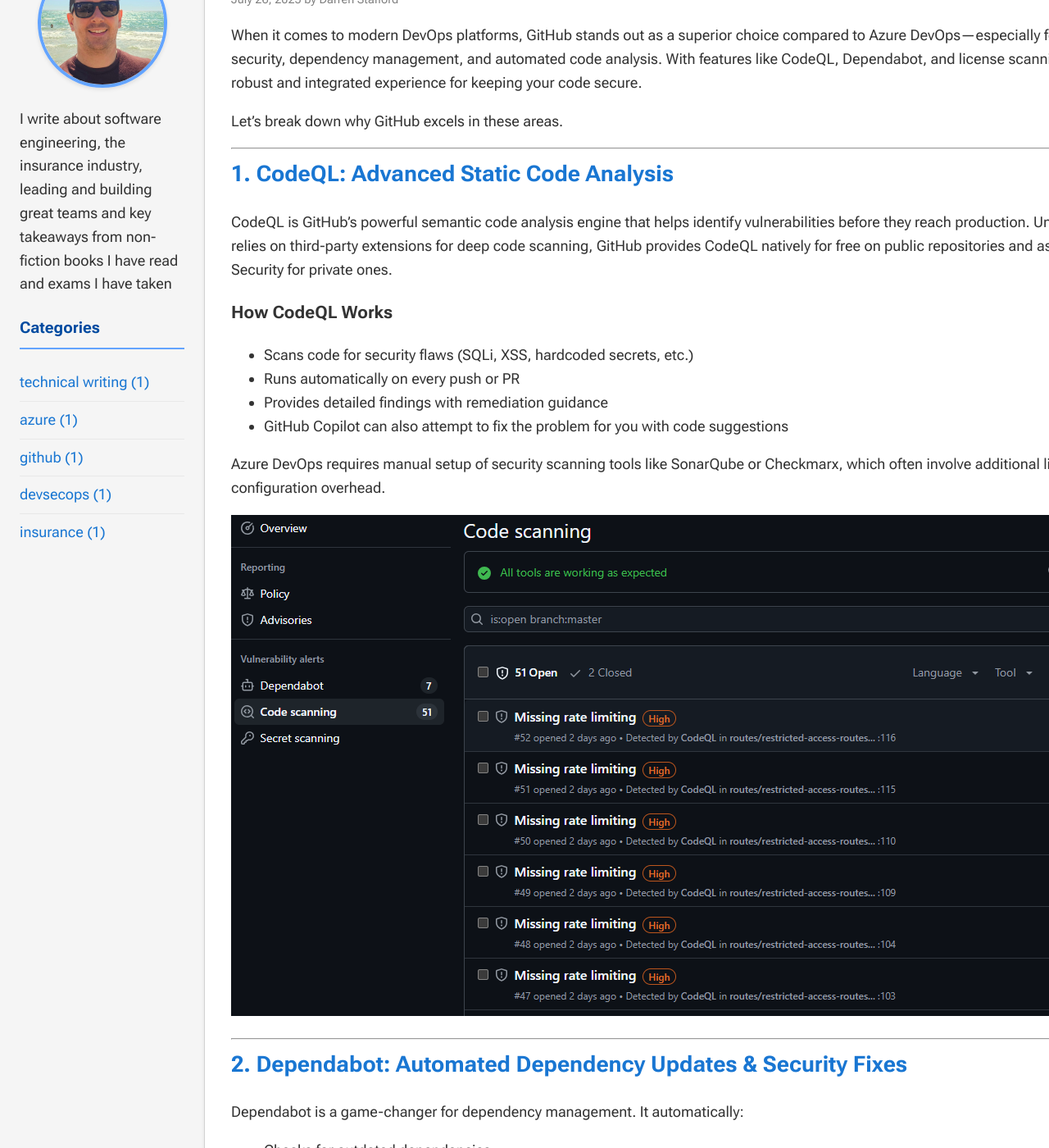
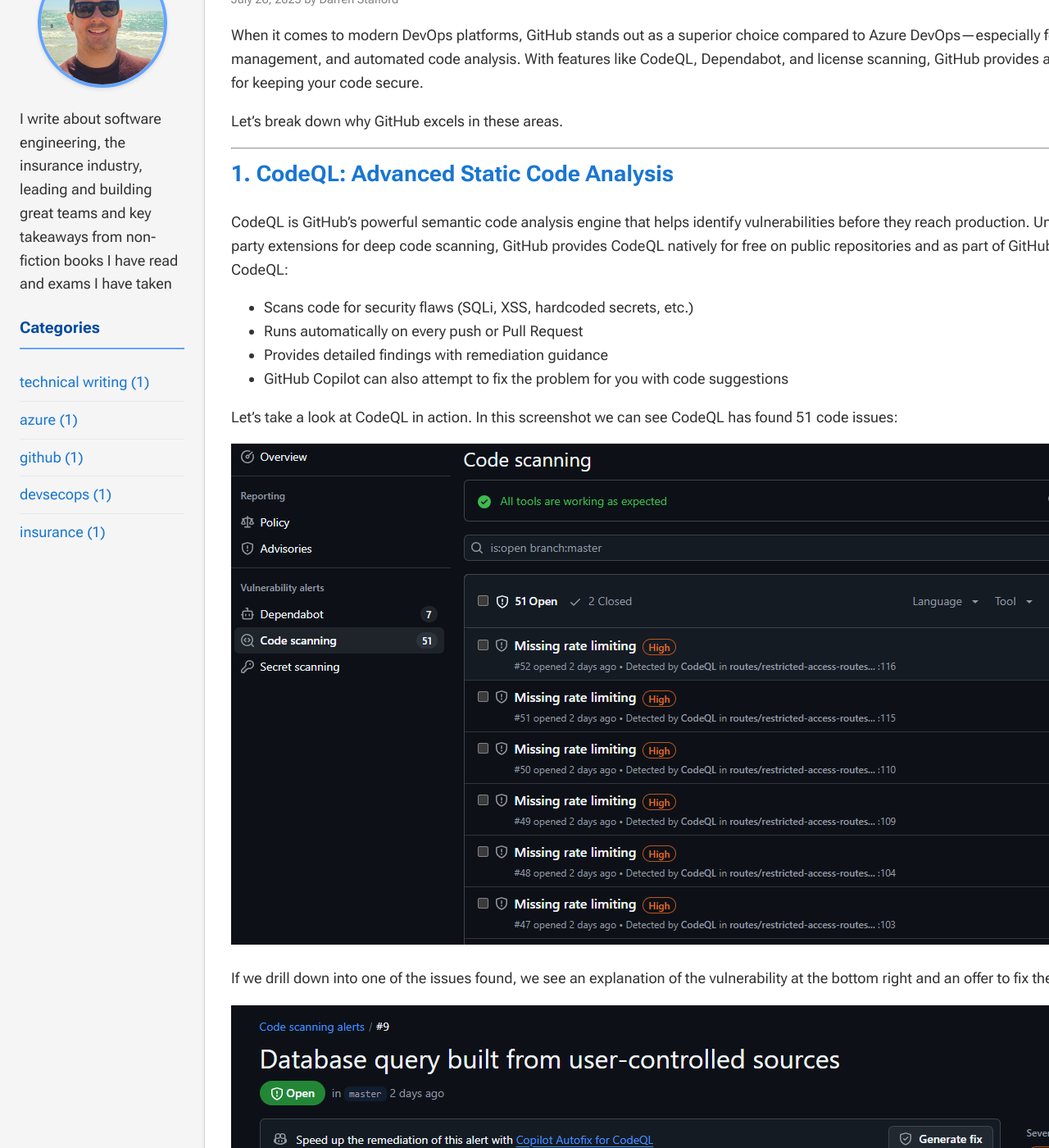
Before and after one commit to dazstaffs/blog, a Jekyll site: the page built from _posts/2025-07-26-GitHubFuture.md, in a window 1280 px wide and 1400 px high, scrolled down 231 px. Shown: the whole window at 82% size. Built offline with Jekyll 4.4.1, drawn with Linux system fonts in a browser that asks for light colours; some of the changed text lies outside the part shown.

Commit message:
added screenshot to post

```diff
--- a/_posts/2025-07-26-GitHubFuture.md
+++ b/_posts/2025-07-26-GitHubFuture.md
@@ -13,18 +13,24 @@ Let’s break down why GitHub excels in these areas.
 
 ## 1. **CodeQL: Advanced Static Code Analysis**
 
-CodeQL is GitHub’s powerful semantic code analysis engine that helps identify vulnerabilities before they reach production. Unlike Azure DevOps, which relies on third-party extensions for deep code scanning, GitHub provides CodeQL natively for free on public repositories and as part of GitHub Advanced Security for private ones.
-
-### **How CodeQL Works**
+CodeQL is GitHub’s powerful semantic code analysis engine that helps identify vulnerabilities before they reach production. Unlike Azure DevOps, which relies on third-party extensions for deep code scanning, GitHub provides CodeQL natively for free on public repositories and as part of GitHub Advanced Security for private ones. CodeQL:
 
 - Scans code for security flaws (SQLi, XSS, hardcoded secrets, etc.)
-- Runs automatically on every push or PR
+- Runs automatically on every push or Pull Request
 - Provides detailed findings with remediation guidance
 - GitHub Copilot can also attempt to fix the problem for you with code suggestions
 
-Azure DevOps requires manual setup of security scanning tools like SonarQube or Checkmarx, which often involve additional licensing costs and configuration overhead.
+Let's take a look at CodeQL in action. In this screenshot we can see CodeQL has found 51 code issues:
 
-![Image]({{ site.baseurl }}/assets/images/codeproblems.png)
+![Image]({{ site.baseurl }}/assets/images/CodeQL1.png)
+
+If we drill down into one of the issues found, we see an explanation of the vulnerability at the bottom right and an offer to fix the problem for us, using co-pilot's AI:
+
+![Image]({{ site.baseurl }}/assets/images/CodeQL2.png)
+
+Clicking generate fix, co-pilot has generated a fix for us and we just need to commit it:
+
+![Image]({{ site.baseurl }}/assets/images/CodeQL3.png)
 
 ---
 
@@ -36,29 +42,35 @@ Dependabot is a game-changer for dependency management. It automatically:
 - Opens pull requests to update them
 - Alerts you about known vulnerabilities
 
-Azure DevOps lacks a built-in equivalent—you’d need external tools like WhiteSource or Renovate, which require additional setup and licensing.
+Let's see some of the dependency vulnerabilities that it has found. Here it is pointing out problems with Moongoose being out of date:
+
+![Image]({{ site.baseurl }}/assets/images/Dependabot1.png)
+
+Let's dive deeper and take a look at the problem:
+
+![Image]({{ site.baseurl }}/assets/images/CodeQL2.png)
 
 ---
 
-## 3. **License Scanning: Avoid Risky Dependencies**
+## 3. **Secret Scanning**
 
-GitHub automatically scans dependencies for license compliance issues, warning you if a package has restrictive (e.g., GPL) or non-compliant licenses.
+GitHub automatically scans your code for secrets such as usernames and password, APIs keys, etc, that should be stored in a more secure place. Luckily for me, no secretss have been found:
 
-Azure DevOps doesn’t offer native license scanning—you’d need third-party solutions, adding complexity.
+![Image]({{ site.baseurl }}/assets/images/SecretScanning1.png)
 
 ---
 
 ## Final Thoughts
 
-GitHub’s Security-First Approach Wins
+Here is a comparision between GitHub and Azure DevOps:
 
 | Feature                  | GitHub (Native)               | Azure DevOps (Requires Extensions) |
 | ------------------------ | ----------------------------- | ---------------------------------- |
 | **Static Code Analysis** | ✅ CodeQL (built-in)          | ❌ Needs SonarQube/Checkmarx       |
 | **Dependency Updates**   | ✅ Dependabot (automatic PRs) | ❌ Requires Renovate/WhiteSource   |
-| **License Scanning**     | ✅ Built-in                   | ❌ Manual tools needed             |
+| **Secret Scanning**      | ✅ Built-in                   | ❌ Manual tools needed             |
 
-GitHub’s seamless integration of security tools makes it the better choice for teams that prioritize secure, maintainable, and compliant code. Enable GitHub Advanced Security today and see the difference!
+GitHub’s Security-First Approach Wins. GitHub’s seamless integration of security tools makes it the better choice for teams that prioritize secure, maintainable, and compliant code. Enable GitHub Advanced Security today and see the difference.
 
 ---
 
```
Also changed, not shown: assets/images/CodeQL1.png (renamed from assets/images/codeproblems.png), assets/images/CodeQL2.png (added), assets/images/CodeQL3.png (added), assets/images/Dependabot1.png (added), assets/images/Dependabot2.png (added), assets/images/SecretScanning1.png (added).
